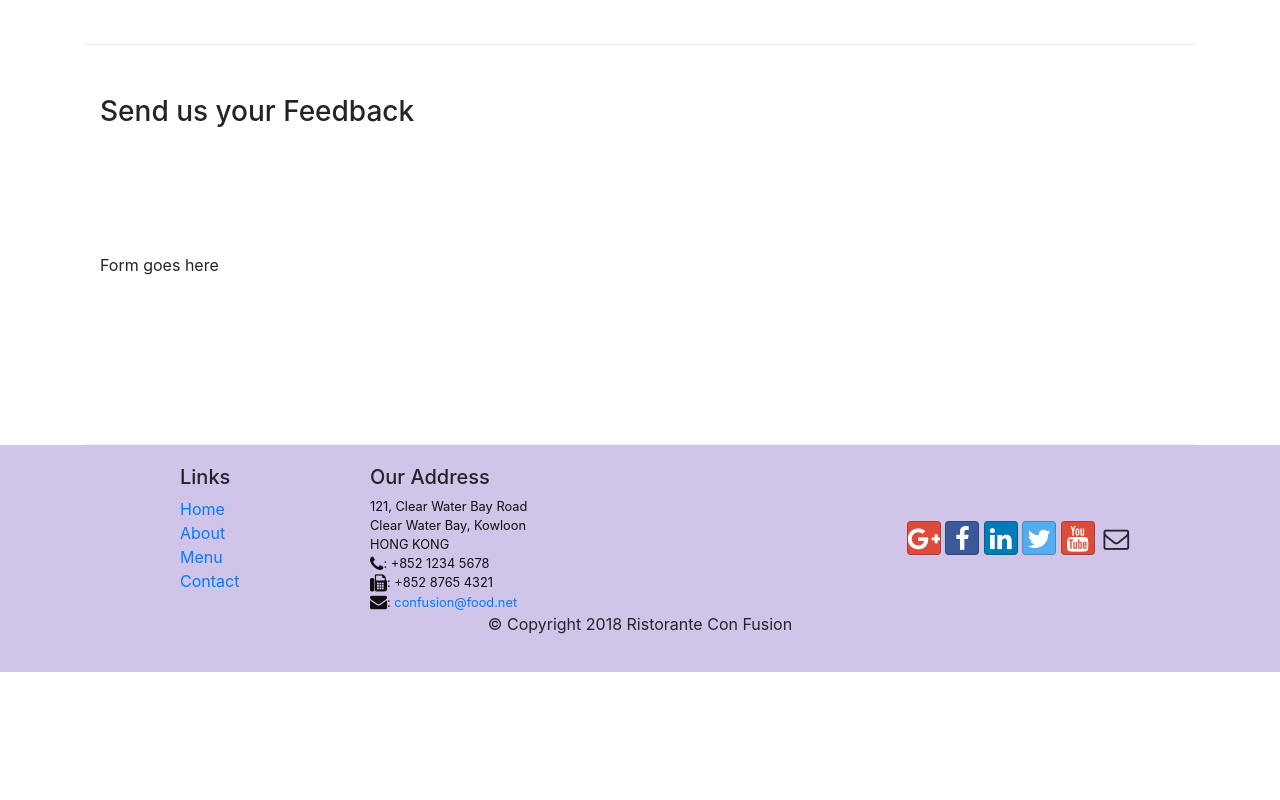
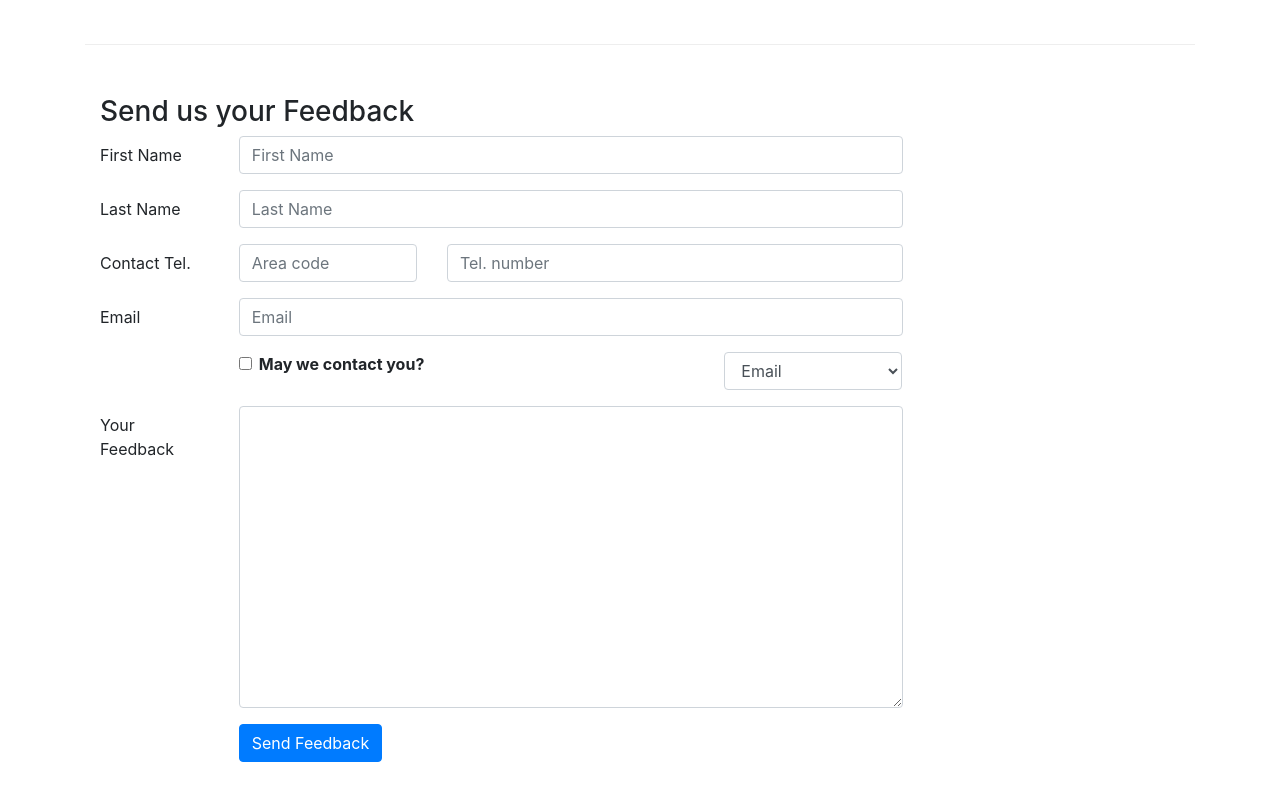
Before and after one commit to PadmaDhungel/Coursera_Bootstrap, a website: page contactus.html in a window 1280 px wide. Shown: the part 820-1620 px from the top of the page. Before the commit the page ends 1492 px from the top, so only its background shows below. Drawn offline with nearby package versions, Linux system fonts and the light colour scheme.

Commit message:
Added form element though select seems not to show the drop down list

```diff
--- a/contactus.html
+++ b/contactus.html
@@ -97,7 +97,66 @@
                 <h3>Send us your Feedback</h3>
             </div>
             <div class="col-12 col-md-9">
-                Form goes here
+                <form>
+                    <div class="form-group row">
+                        <label for="firstname" class="col-md-2 col-form-label">First Name</label>
+                        <div class="col-md-10">
+                            <input type="text" class="form-control" id="firstname" name="firstname" placeholder="First Name">
+                        </div>
+                    </div>
+                    <div class="form-group row">
+                        <label for="lastname" class="col-md-2 col-form-label">Last Name</label>
+                        <div class="col-md-10">
+                            <input type="text" class="form-control" id="lastname" name="lastname" placeholder="Last Name">
+                        </div>
+                    </div>
+                    <div class="form-group row">
+                        <label for="telnum" class="col-12 col-md-2 col-form-label">Contact Tel.</label>
+                        <div class="col-5 col-md-3">
+                            <input type="tel" class="form-control" id="areacode" name="areacode" placeholder="Area code">
+                        </div>
+                        <div class="col-7 col-md-7">
+                            <input type="tel" class="form-control" id="telnum" name="telnum" placeholder="Tel. number">
+                        </div>
+                    </div>
+                    <div class="form-group row">
+                        <label for="emailid" class="col-md-2 col-form-label">Email</label>
+                        <div class="col-md-10">
+                            <input type="email" class="form-control" id="emailid" name="emailid" placeholder="Email">
+                        </div>
+                    </div>
+                    <div class="form-group row">
+                        <div class="col-md-6 offset-md-2">
+                            <div class="form-check">
+                                <input type="checkbox" class="form-check-input" name="approve" id="approve" value="">
+                                <label class="form-check-label" for="approve">
+                                    <strong>May we contact you?</strong>
+                                </label>
+                            </div>
+                        </div>
+                        <div class="col-md-3 offset-md-1">
+                            <select class="form-control">
+                                <option>Email</option>
+                                <option>Tel.</option>
+                                <option>Email</option>
+                                <option>Tel.</option>
+
+                            </select>
+                        </div>
+                    </div>
+                    <div class="form-group row">
+                        <label for="feedback" class="col-md-2 col-form-label">Your Feedback</label>
+                        <div class="col-md-10">
+                            <textarea class="form-control" id="feedback" name="feedback" rows="12"></textarea>
+                        </div>
+                    </div>
+                    <div class="form-group row">
+                        <div class="offset-md-2 col-md-10">
+                            <button type="submit" class="btn btn-primary">Send Feedback</button>
+                        </div>
+                    </div>
+
+                </form>
             </div>
             <div class="col-12 col-md">
             </div>
```
